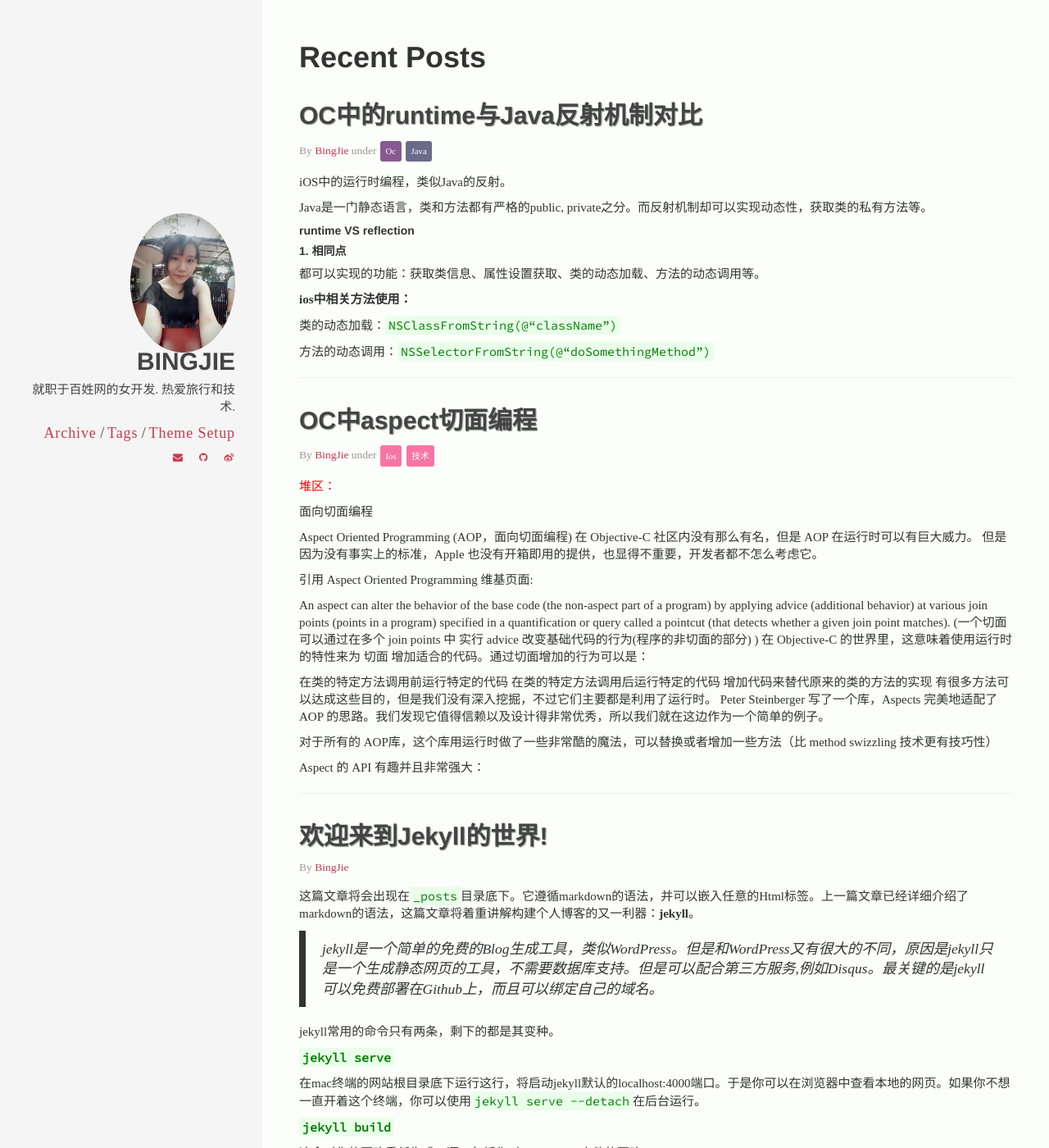
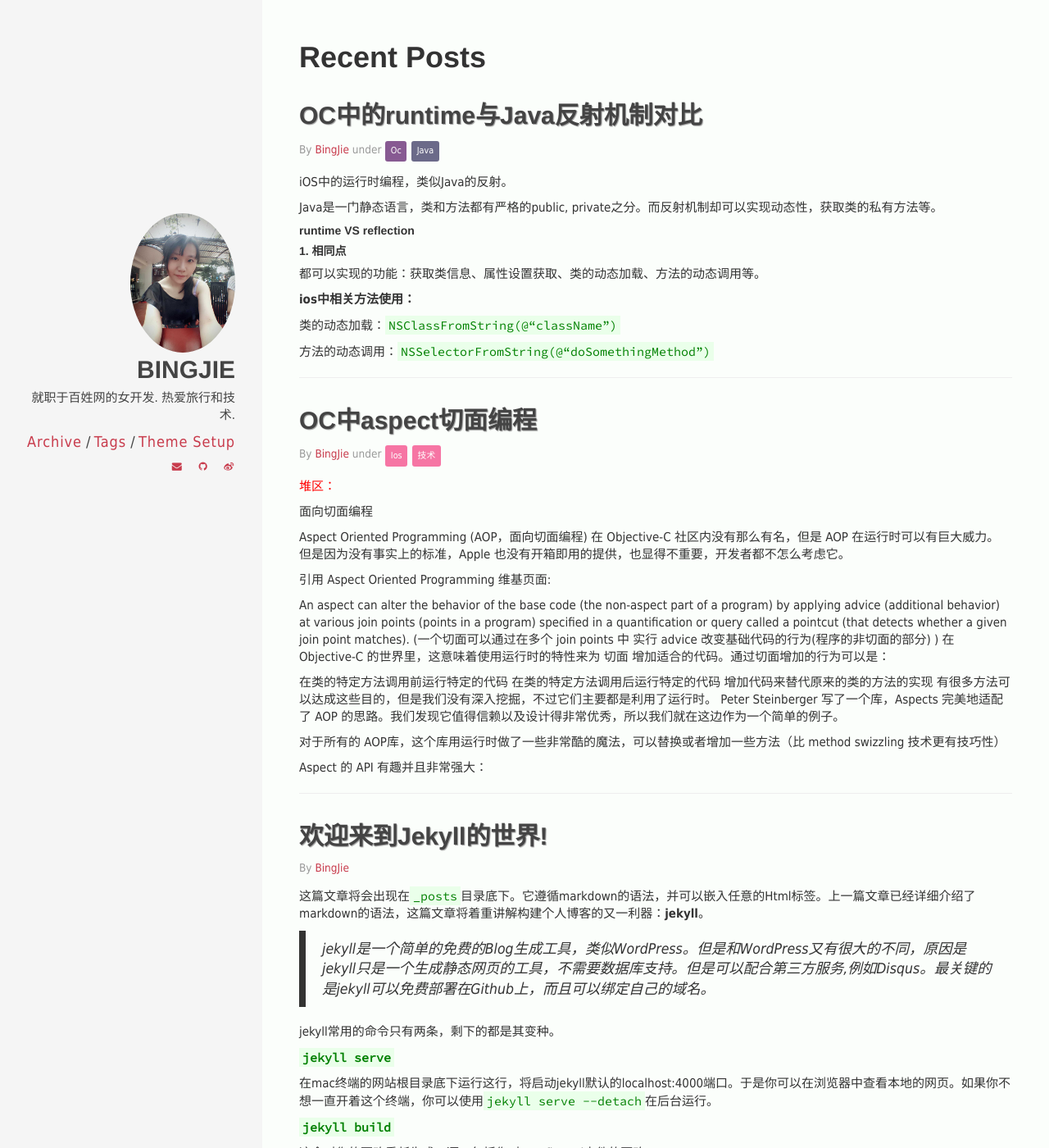
Before and after one commit to chaojimiaomiao/chaojimiaomiao.github.io, a Jekyll site: the page built from index.html, in a window 1280 px wide and 1400 px high. Shown: the whole window at 82% size. Built offline with Jekyll 4.4.1, drawn with Linux system fonts in a browser that asks for light colours.

Commit message:
照片位置对齐

```diff
--- a/_sass/_base.scss
+++ b/_sass/_base.scss
@@ -1,7 +1,7 @@
 body,
 
 p {
-  font-family: 黑体;
+  font-family: 黑体, tahoma;
   line-height: $base-line-height;
   -webkit-font-smoothing: antialiased;
   text-rendering: optimizeLegibility;
--- a/_sass/pages/_layout.scss
+++ b/_sass/pages/_layout.scss
@@ -57,6 +57,7 @@ img {
   border-radius: 50%;
   width: 128px;
   float: right;
+  margin-bottom: 10px;
 }
 
 .brand-title,
```
